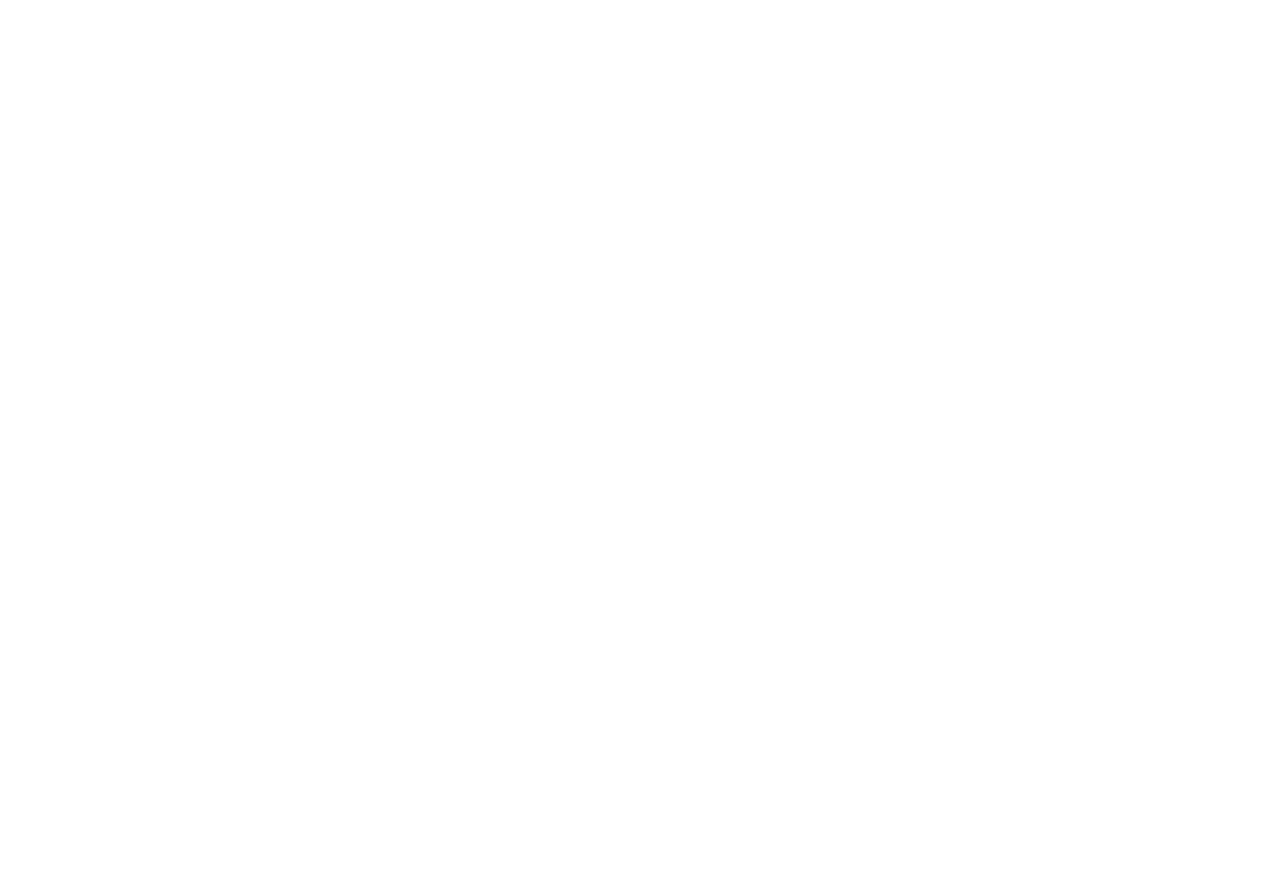
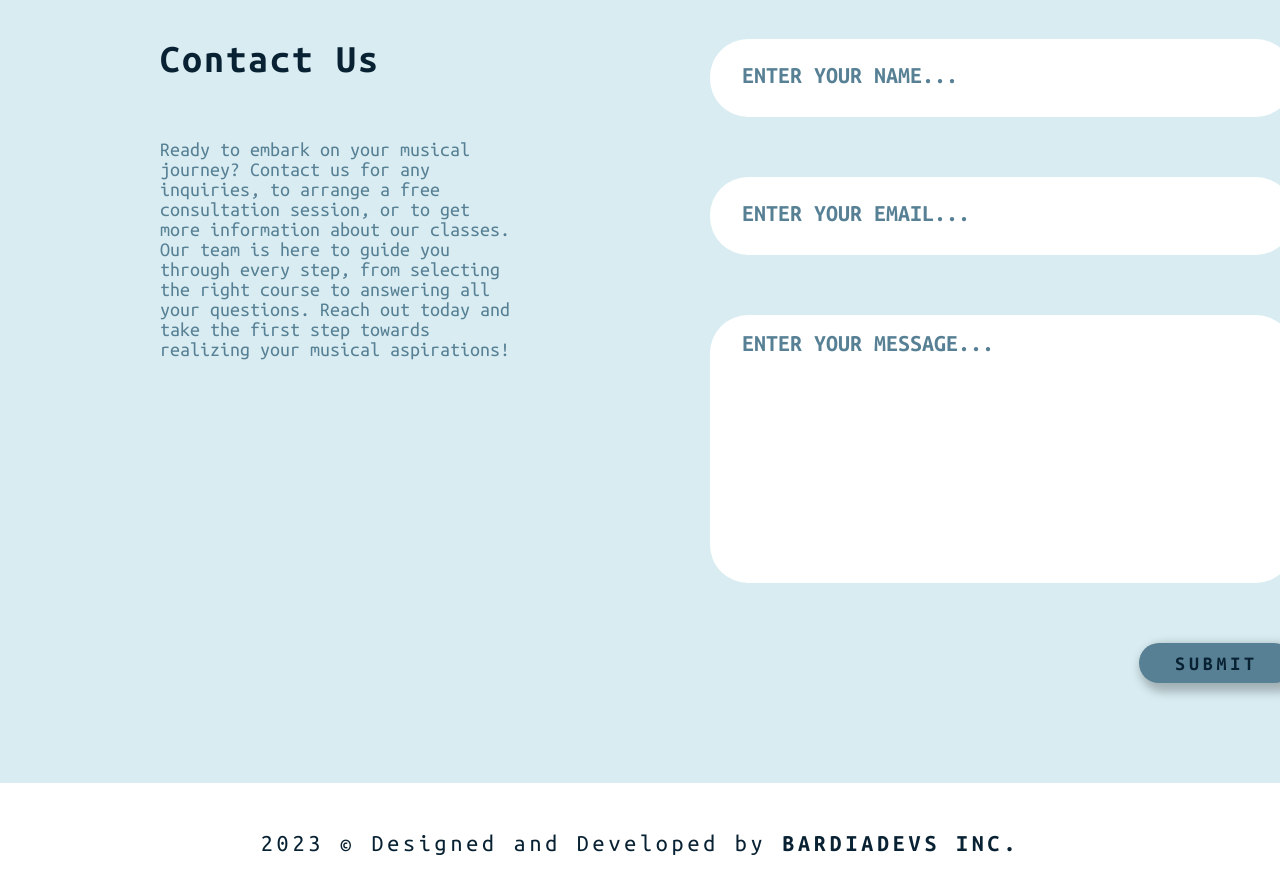
Before and after one commit to Bardia30/soheil-dehbasti-music, a React (Create React App) app: page / in a window 1280 px wide. Shown: the part 3500-4393 px from the top of the page. Before the commit the page ends 3439 px from the top, so only its background shows below. Built offline with nearby package versions, Linux system fonts and the light colour scheme; no server answers.

Commit message:
finsihed desktop styling, finsihed messaging functionality

```diff
--- a/package.json
+++ b/package.json
@@ -3,6 +3,7 @@
   "version": "0.1.0",
   "private": true,
   "dependencies": {
+    "@emailjs/browser": "^3.11.0",
     "@testing-library/jest-dom": "^5.17.0",
     "@testing-library/react": "^13.4.0",
     "@testing-library/user-event": "^13.5.0",
--- a/src/App.jsx
+++ b/src/App.jsx
@@ -3,14 +3,21 @@
 import Hero from './components/Hero/Hero';
 import MidSection from './components/MidSection/MidSection';
 import Prices from './components/Prices/Prices';
+import Contact from './components/Contact/Contact';
 
 function App() {
   return (
     <>
       <Header />
-      <Hero />
-      <MidSection />
-      <Prices />
+      <main>
+        <Hero />
+        <MidSection />
+        <Prices />
+        <Contact />
+      </main>
+      <footer className='footer'>
+        <p>2023 © Designed and Developed by <a className='footer__link' href="https://bardiadevs.vercel.app"> BardiaDevs Inc.</a></p>
+      </footer>
     </>
   );
 }
--- a/src/App.scss
+++ b/src/App.scss
@@ -8,3 +8,14 @@
     margin:0;
     font-family: $font;
 }
+
+
+.footer {
+    height: 7.5rem;
+    @include flex($justify:center, $align: center);
+    @include font($size:1.5rem, $spacing: 3.8px, $transform: none);
+    &__link {
+        text-decoration: none;
+        @include font($size:1.5rem,$weight:700, $spacing: 3.8px);
+    }
+}
--- /dev/null
+++ b/src/components/Contact/Contact.jsx
@@ -0,0 +1,49 @@
+import { useRef } from "react";
+import Input from "../Input/Input";
+import './Contact.scss';
+import emailjs from '@emailjs/browser';
+
+
+
+const Contact = () => {
+
+    const form = useRef();
+
+    const serviceId = process.env.REACT_APP_SERVICE_ID;
+    const templateId = process.env.REACT_APP_TEMPLATE_ID;
+    const publicKey = process.env.REACT_APP_PUBLIC_KEY;
+
+
+
+    const sendEmail = (e) => {
+        e.preventDefault();
+
+        emailjs.sendForm(serviceId, templateId, form.current, publicKey)
+            .then((result) => {
+                console.log(result.text);
+                console.log("message sent");
+                alert("Your Message Has Been Sent! We will contact you shortly.")
+                e.target.reset();
+            }, (error) => {
+                console.log(error.text);
+            });
+    };
+
+
+    return (
+        <div className="contact">
+            <section className="contact__left">
+                <h3 className="contact__title">Contact Us</h3>
+                <p className="contact__paragraph">Ready to embark on your musical journey? Contact us for any inquiries, to arrange a free consultation session, or to get more information about our classes. Our team is here to guide you through every step, from selecting the right course to answering all your questions. Reach out today and take the first step towards realizing your musical aspirations!</p>
+            </section>
+            <form onSubmit={sendEmail} ref={form} className="contact__form" action="submit">
+                <Input name="user_name" isTextArea={false} type="text" placeholder="enter your name..." />
+                <Input name="user_email" isTextArea={false} type="email" placeholder="enter your email..." />
+                <Input name="message" isTextArea={true} placeholder="enter your message..." />
+                <button type="submit" className="contact__submit">submit</button>
+            </form>
+        </div>
+    )
+}
+
+export default Contact
--- /dev/null
+++ b/src/components/Contact/Contact.scss
@@ -0,0 +1,66 @@
+@use '../../styles/variables' as*;
+@use '../../styles/mixins' as *;
+
+
+
+
+.contact {
+    background: $secondary-background;
+    padding: 6.25rem 10rem;
+    @include flex($justify: space-between);
+    &__left{
+        @include flex($direction: column);
+        row-gap: 3.75rem;
+        margin-right: 12.5rem;
+    }
+    &__title{
+        margin:0;
+        @include font($transform: none, $weight:700, $size: 2.5rem, $spacing:2px);
+    }
+    &__paragraph {
+        margin:0;
+        @include font($transform: none, $size: 1.25rem, $color: $secondary-text);
+        width: 21.875rem;
+    }
+    &__form {
+        @include flex($direction:column);
+        row-gap: 3.75rem;
+    }
+    &__input {
+        width: 34.375rem;
+        height: 4.75rem;
+        border: none;
+        border-radius: 38px;
+        padding-left: 2rem;
+        &::placeholder{
+            @include font($size: 1.5rem, $weight:700, $color: $secondary-text, $transform: uppercase);
+        }
+        &:focus{
+            outline: none;
+            border: 4px solid $secondary-text;
+        }
+        &--textarea {
+            resize: none;
+            padding-top:1rem;
+            height: 15.625rem;
+        }
+    }
+    &__submit {
+        width: 9.6875rem;
+        height: 2.5rem;
+        @include flex($align:center, $justify: center);
+        padding: 0.625rem 0.75rem;
+        @include font($size: 1.25rem, $weight:700, $spacing: 3.8px);
+        text-transform: uppercase;
+        border: none;
+        border-radius:20px;
+        background: $secondary-text;
+        transition: 0.5s ease-in-out;
+        cursor: pointer;
+        box-shadow: $box-shadow;
+        &:hover {
+            color: $accent-color;
+        }
+        align-self: flex-end;
+    }
+}
--- a/src/components/Input/Input.jsx
+++ b/src/components/Input/Input.jsx
@@ -0,0 +1,17 @@
+import React from 'react'
+
+const Input = ({ type, placeholder, isTextArea, name }) => {
+    return (
+        <>
+            { isTextArea ?
+                <textarea name={name} className = 'contact__input contact__input--textarea' placeholder = { placeholder }></textarea> :
+                <input name={name} className="contact__input" type={type} placeholder={placeholder}></input>
+            }
+        </>
+
+
+
+  )
+}
+
+export default Input
--- a/src/components/MidSection/MidSection.jsx
+++ b/src/components/MidSection/MidSection.jsx
@@ -7,12 +7,13 @@
 
     return (
         <div className="mid-section">
-            {data.map((hero) => (
+            {data.map((hero, index) => (
                 <MiniHero
                     heroPic={process.env.PUBLIC_URL + hero.pic}
                     heroParagraph={hero.paragraph}
                     heroTitle={hero.title}
                     isRevert={hero.revert}
+                    key={index}
                 />
             ))}
         </div>
--- a/src/components/Prices/Prices.jsx
+++ b/src/components/Prices/Prices.jsx
@@ -9,8 +9,9 @@
         <section className="prices">
             <h3 className="prices__title">Prices</h3>
             <div className="prices__cards">
-                {pricesData.map((card) => (
+                {pricesData.map((card, index) => (
                     <PriceCard
+                        key={index}
                         cardPic={card.pic}
                         cardText={card.text}
                         cardPrice={card.price}
--- a/src/components/Prices/Prices.scss
+++ b/src/components/Prices/Prices.scss
@@ -6,7 +6,7 @@
     background: $primary-background;
     padding:3.25rem 10rem 6.25rem 10rem;
     &__cards {
-        @include flex;
+        @include flex($justify:space-between);
         column-gap: 6.875rem;
     }
     &__title {
```
Also changed, not shown: src/components/Card/Card.jsx (deleted), src/components/Card/Card.scss (deleted), 2 other files (tests, documents, lock files or other folders).
